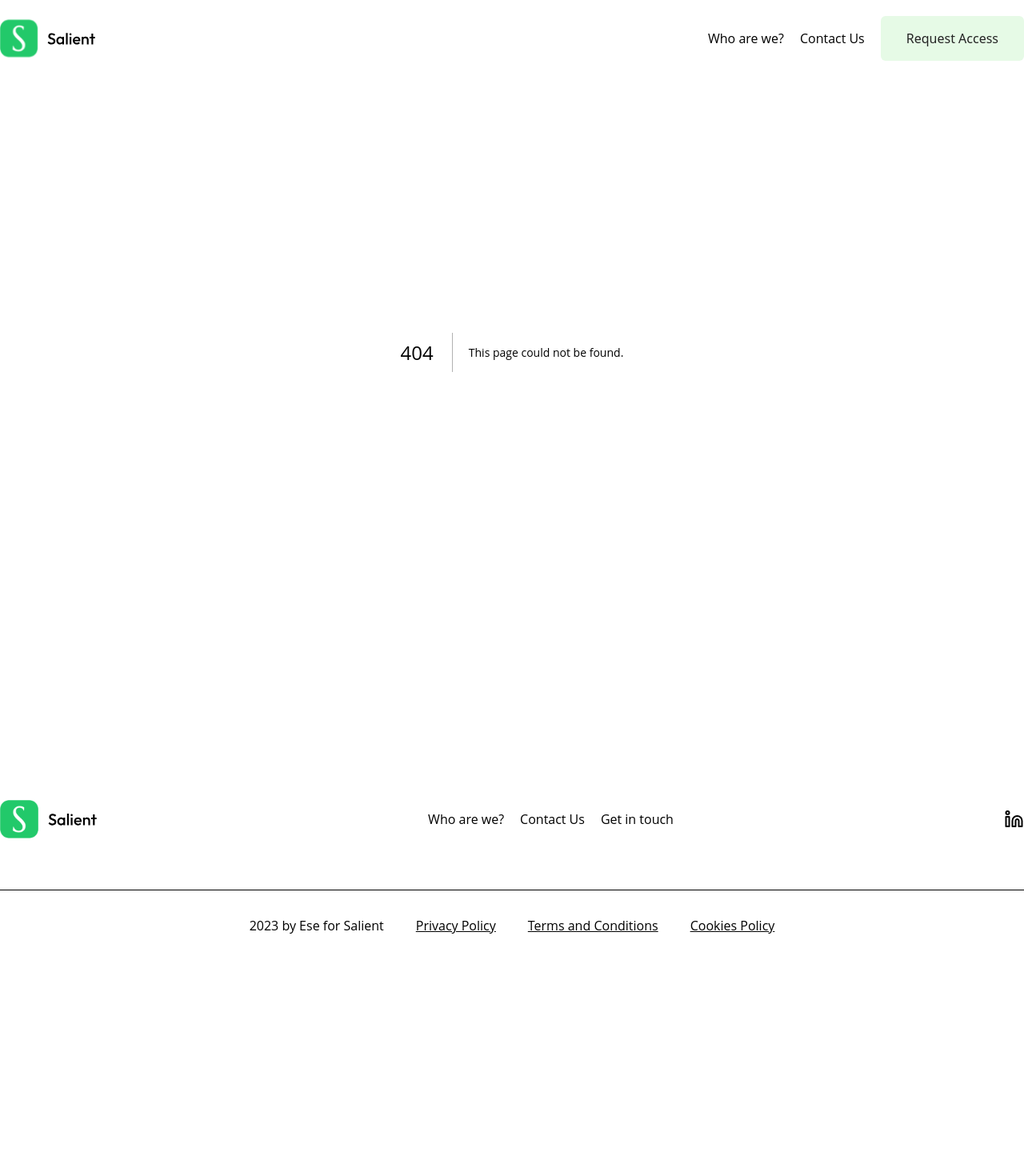
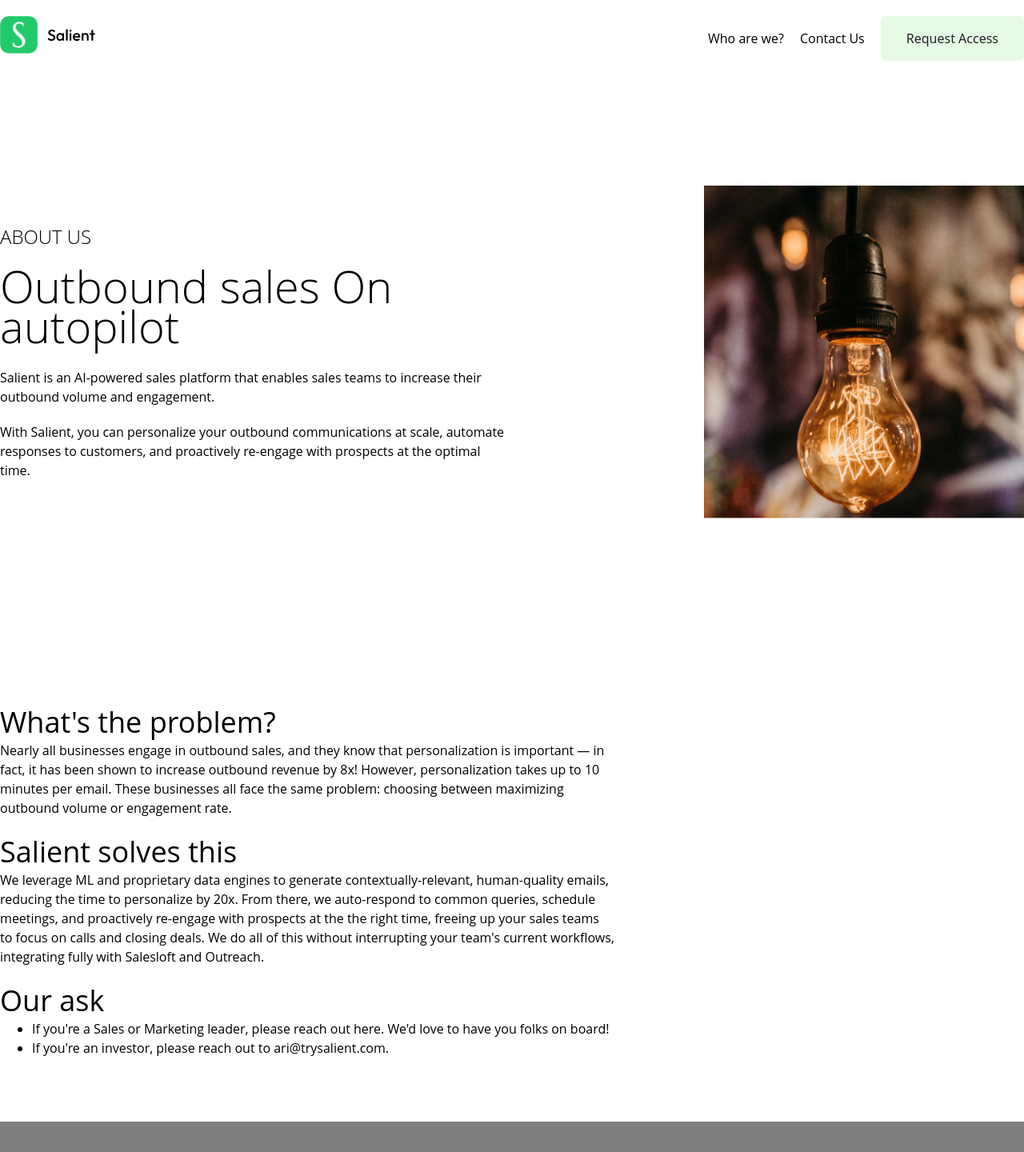
Before and after one commit to foullanifatimazohra/startup_nextjs_seo, a Next.js app: page /about-us in a window 1280 px wide. Before the commit this address had no page. Shown: the top 1440 px of the page at 80% size. Before the commit the page ends 1329 px from the top, so only its background shows below. Built offline with nearby package versions, Linux system fonts and the light colour scheme; grey boxes are pictures that could not be loaded.

Commit message:
fix :  bacground gif image

```diff
--- /dev/null
+++ b/app/about-us/page.tsx
@@ -0,0 +1,63 @@
+import React from "react";
+import Image from "next/image";
+import Text from "@/components/ui/Text";
+import image from "../../public/images/about-us-image.png";
+
+function page() {
+  return (
+    <div className=" mx-auto">
+      <div className="h-screen">
+        {/* FIRST SECTION */}
+        <div className="container mx-auto flex h-full justify-between items-center">
+          <div className="w-1/2 flex flex-col gap-5">
+            <Text type="h3" content="ABOUT US" className="text-[20px] " />
+            <Text type="h1" content=" Outbound sales On autopilot" />
+            <Text
+              type="p"
+              className="mt-2"
+              content="Salient is an AI-powered sales platform that enables sales teams to increase their outbound volume and engagement. "
+            />
+            <Text
+              type="p"
+              content="With Salient, you can personalize your outbound communications at scale, automate responses to customers, and proactively re-engage with prospects at the optimal time."
+            />
+          </div>
+          <Image src={image} alt="Image about us " height={410} width={400} />
+        </div>
+      </div>
+      {/* SECOND SECTION */}
+      <div className="container  mx-auto">
+        <div className="flex gap-5 flex-col my-10">
+          <div className="w-[60%]">
+            <Text type="h2" content="What's the problem?" />
+            <Text
+              type="p"
+              content="Nearly all businesses engage in outbound sales, and they know that personalization is important — in fact, it has been shown to increase outbound revenue by 8x! However, personalization takes up to 10 minutes per email. These businesses all face the same problem: choosing between maximizing outbound volume or engagement rate."
+            />
+            <Text type="h2" content="Salient solves this" className="mt-5" />
+            <Text
+              type="p"
+              content="We leverage ML and proprietary data engines to generate contextually-relevant, human-quality emails, reducing the time to personalize by 20x.
+From there, we auto-respond to common queries, schedule meetings, and proactively re-engage with prospects at the the right time, freeing up your sales teams to focus on calls and closing deals.
+We do all of this without interrupting your team's current workflows, integrating fully with Salesloft and Outreach."
+            />
+            <Text type="h2" content="Our ask" className="mt-5" />
+            <ul className="list-disc ml-10">
+              <li>
+                If you're a Sales or Marketing leader, please reach out here.
+                We'd love to have you folks on board!
+              </li>
+              <li>
+                If you're an investor, please reach out to ari@trysalient.com.
+              </li>
+            </ul>
+          </div>
+        </div>
+      </div>
+      {/* THIRD SECTION */}
+      <div className="h-[400px] w-screen background-gradient mt-20"></div>
+    </div>
+  );
+}
+
+export default page;
--- a/app/globals.css
+++ b/app/globals.css
@@ -1,11 +1,21 @@
 @tailwind base;
 @tailwind components;
 @tailwind utilities;
-@import url('https://fonts.googleapis.com/css2?family=Outfit:wght@200;300;400;500&display=swap');
-@import url('https://fonts.googleapis.com/css2?family=Open+Sans:wght@300;400;500&display=swap');
-*, body{
+@import url("https://fonts.googleapis.com/css2?family=Outfit:wght@200;300;400;500&display=swap");
+@import url("https://fonts.googleapis.com/css2?family=Open+Sans:wght@300;400;500&display=swap");
+*,
+body {
   margin: 0;
   padding: 0;
   box-sizing: border-box;
-  font-family: 'Open Sans', sans-serif;
+  font-family: "Open Sans", sans-serif;
 }
+.background-gradient {
+  background: linear-gradient(
+      0deg,
+      rgba(0, 0, 0, 0.2) 0%,
+      rgba(0, 0, 0, 0.2) 100%
+    ),
+    url("../public/gif/team.gif"), lightgray 50% / cover no-repeat;
+  background-position: center;
+}
--- a/components/layout/Navbar.tsx
+++ b/components/layout/Navbar.tsx
@@ -2,15 +2,27 @@ import React from "react";
 import Image from "next/image";
 import Logo from "../../public/svg/LogoSalient.svg";
 import Button from "../ui/Button";
+import Link from "next/link";
 
 function Navbar() {
   return (
     <header className="h-10 py-5 container mx-auto">
       <div className="flex justify-between">
-        <Image src={Logo} alt="Logo " height={48} width={120} />
+        <Link href="/">
+          <Image
+            src={Logo}
+            alt="Logo "
+            height={48}
+            width={120}
+            className="cursor-pointer"
+          />
+        </Link>
+
         <nav>
           <ul className="flex items-center gap-5 cursor-pointer">
-            <li>Who are we?</li>
+            <li>
+              <Link href="/about-us">Who are we?</Link>
+            </li>
             <li>Contact Us</li>
             <Button type="secondary" title="Request Access" />
           </ul>
```
Also changed, not shown: public/images/about-us-image.png (added), 1 other file (tests, documents, lock files or other folders).
